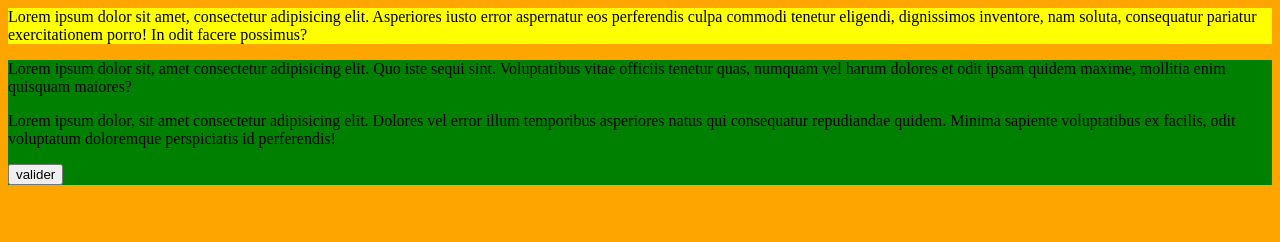
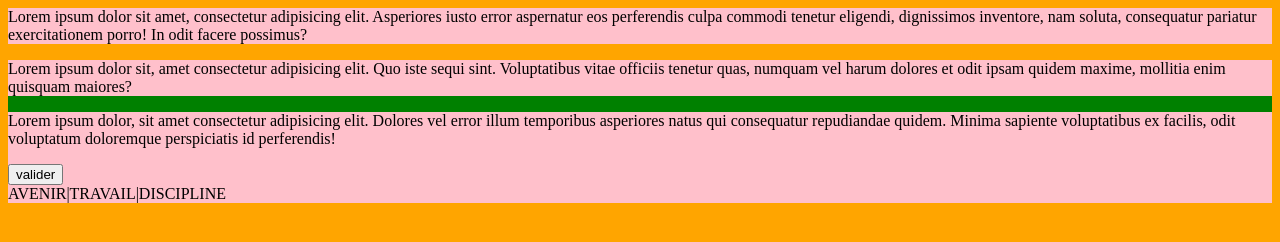
Before and after one commit to ibkistoure-hub/cours-html, a plain HTML site: page index.html in a window 1280 px wide. Drawn offline with Linux system fonts and the light colour scheme.

Commit message:
couleur des div

```diff
--- a/index.html
+++ b/index.html
@@ -25,7 +25,7 @@
         </div>
     </main>
     <footer>
-
+        <div class="marque">AVENIR|TRAVAIL|DISCIPLINE</div>
     </footer>
 </body>
 </html>
--- a/style.css
+++ b/style.css
@@ -10,3 +10,7 @@ main{
 footer{
     background-color: blue;
 }
+div
+{
+    background-color: pink;
+}
```
